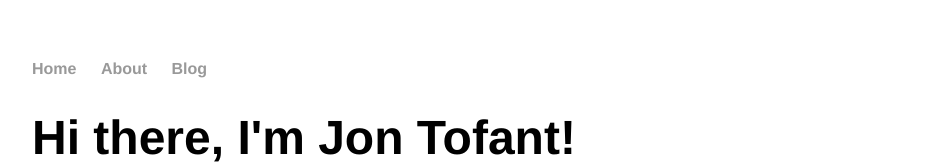
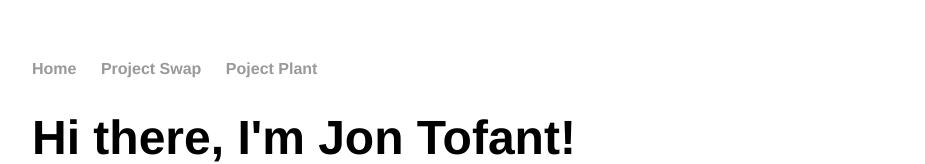
Before and after one commit to JonTofant/jontofant.github.io, a plain HTML site: page index.html in a window 1280 px wide. Shown: the top 164 px of the page, without its empty margins (160-1085 px from the left). Drawn offline with Linux system fonts and the light colour scheme.

Commit message:
Update index.html

```diff
--- a/index.html
+++ b/index.html
@@ -9,8 +9,8 @@
 		<nav>
     		<ul>
         		<li><a href="/">Home</a></li>
-	        	<li><a href="/about">About</a></li>
-        		<li><a href="/blog">Blog</a></li>
+	        	<li><a href="/project-swap">Project Swap</a></li>
+        		<li><a href="/project-plant">Poject Plant</a></li>
     		</ul>
 		</nav>
 		<div class="container">
```
